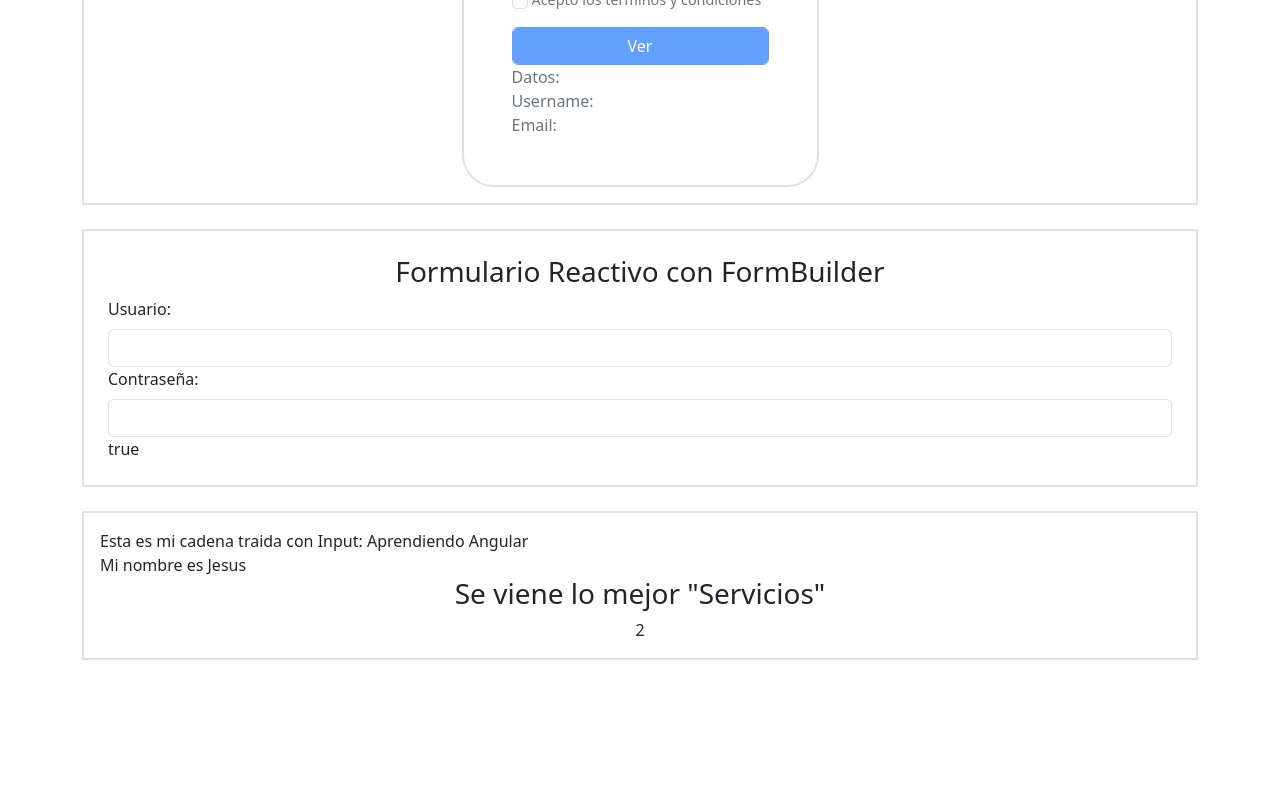
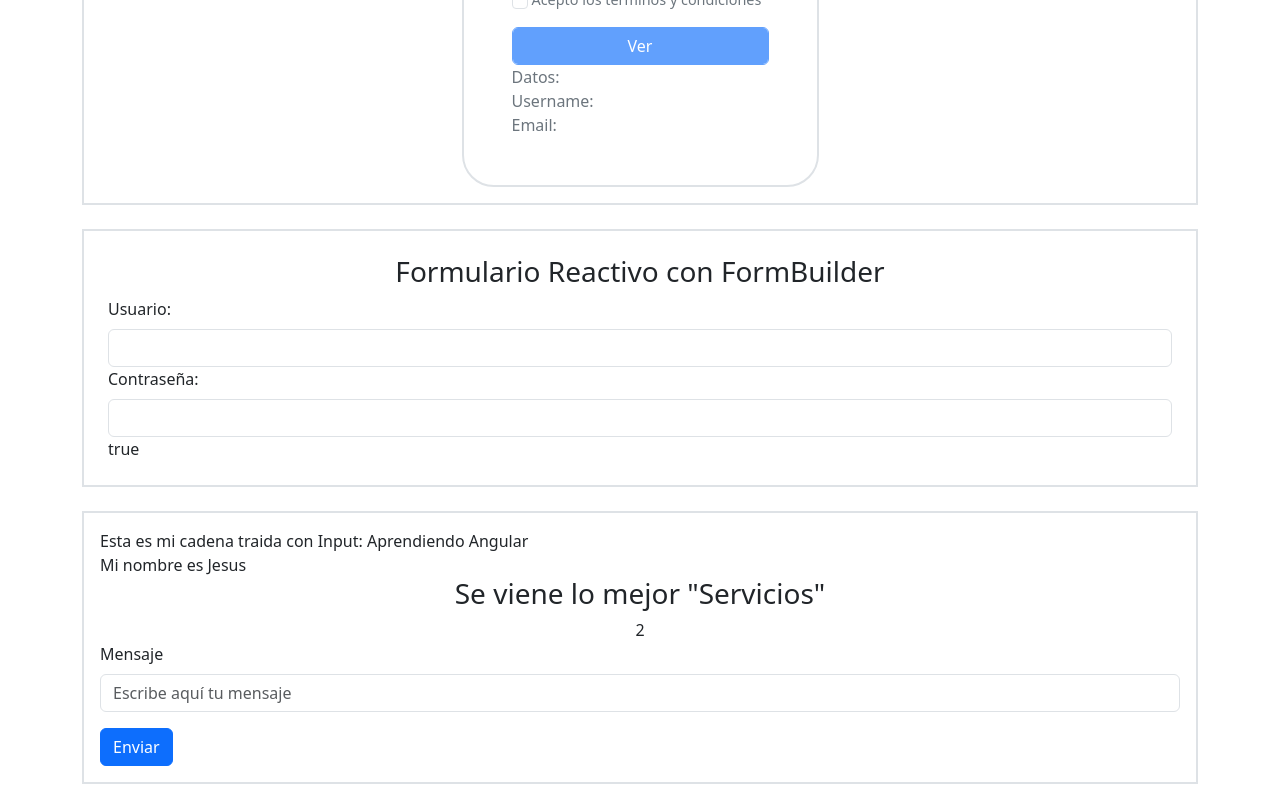
Before and after one commit to SierraJCode/Practica-Angular, an Angular app: page / in a window 1280 px wide. Shown: the part 2185-2985 px from the top of the page. Before the commit the page ends 2861 px from the top, so only its background shows below. Built offline with nearby package versions, Linux system fonts and the light colour scheme.

Commit message:
Agregando las rutas a app.routes.ts

```diff
--- a/src/app/app.routes.ts
+++ b/src/app/app.routes.ts
@@ -1,3 +1,44 @@
-import { Routes } from '@angular/router';
+import { Routes, RouterModule } from '@angular/router';
+import { ClassbindingComponent } from './classbinding/classbinding.component';
+import { ChildrenComponent } from './children/children.component';
+import { FormbuilderComponent } from './formbuilder/formbuilder.component';
+import { FormularioReactivoComponent } from './formulario-reactivo/formulario-reactivo.component';
+import { InterpolacionComponent } from './interpolacion/interpolacion.component';
+import { LoginformComponent } from './loginform/loginform.component';
+import { PropertybindingComponent } from './propertybinding/propertybinding.component';
+import { ValidacionComponent } from './validacion/validacion.component';
 
-export const routes: Routes = [];
+export const routes: Routes = [
+    {
+        path: 'classbinding',
+        component: ClassbindingComponent
+    },
+    {
+        path: 'children',
+        component: ChildrenComponent
+    },
+    {
+        path: 'formbuilder',
+        component: FormbuilderComponent
+    },
+    {
+        path: 'formulario-reactivo',
+        component: FormularioReactivoComponent
+    },
+    {
+        path: 'interpolacion',
+        component: InterpolacionComponent
+    },
+    {
+        path: 'loginform',
+        component: LoginformComponent
+    },
+    {
+        path: 'Propertybinding',
+        component: PropertybindingComponent
+    },
+    {
+        path: 'validacion',
+        component: ValidacionComponent
+    }
+];
--- a/src/app/children/children.component.html
+++ b/src/app/children/children.component.html
@@ -9,5 +9,13 @@
    <div class="text-center">
       {{ messagesService.messages.length }}
    </div>
-
+   <form (ngSubmit)="addMessage()">
+      <div>
+         <label class="form-label" name="mensaje">Mensaje</label>
+         <input class="form-control" name="mensaje" type="text" placeholder="Escribe aquí tu mensaje" [(ngModel)]="message">
+      </div>
+      <div>
+         <button class="mt-3 btn btn-primary">Enviar</button>
+      </div>
+   </form>
 </div>
--- a/src/app/children/children.component.ts
+++ b/src/app/children/children.component.ts
@@ -1,10 +1,11 @@
 import { Component, Input } from '@angular/core';
 import { MessagesService } from '../messages.service';
+import { FormsModule } from '@angular/forms';
 
 @Component({
   selector: 'app-children',
   standalone: true,
-  imports: [],
+  imports: [FormsModule],
   templateUrl: './children.component.html',
   styleUrl: './children.component.scss'
 })
@@ -14,10 +15,12 @@ export class ChildrenComponent {
 
   constructor(public messagesService: MessagesService){}
 
-  message?: string;
+  message: string = '';
 
-  addMessage(message:string){
-    this.messagesService.add(message);
+  addMessage(){
+    this.messagesService.add(this.message);
+    alert(this.message);
+    this.message = '';
   }
 
 }
```
